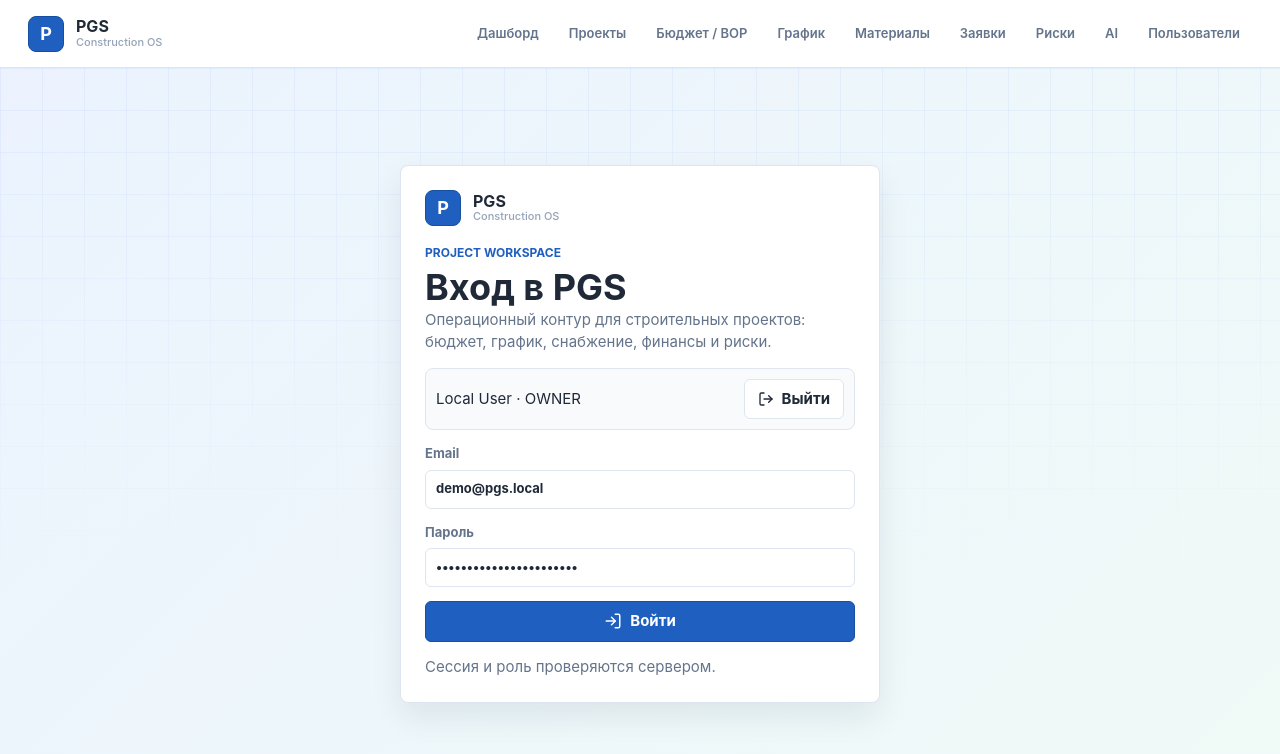
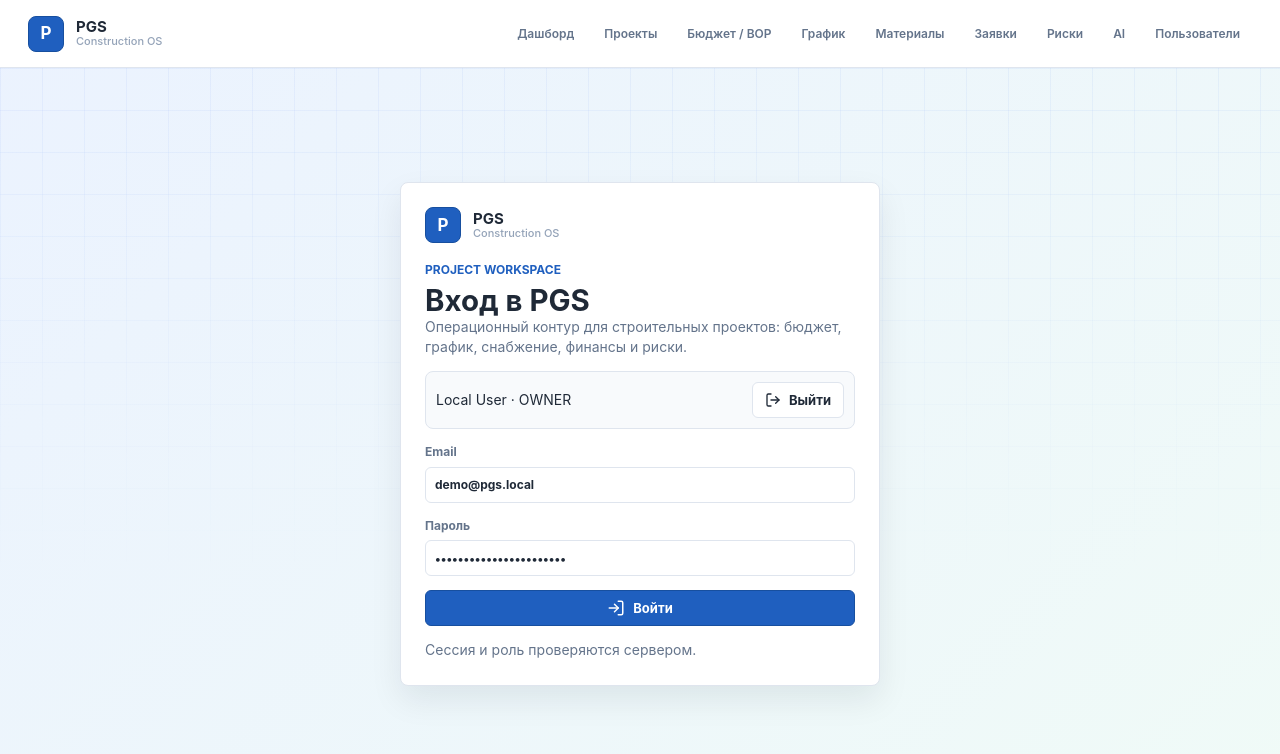
Before and after one commit to Grafnnn/PGS, a Next.js app: page /login in a window 1280 px wide. Shown: the top 754 px of the page. Built offline with nearby package versions, Linux system fonts and the light colour scheme; no server answers.

Commit message:
Tune UI typography scale (#17)
Tune UI typography scale

```diff
--- a/src/app/globals.css
+++ b/src/app/globals.css
@@ -40,9 +40,9 @@ body {
   background: linear-gradient(180deg, #ffffff 0, var(--bg) 280px);
   color: var(--text);
   font-family: var(--font-sans), Inter, ui-sans-serif, system-ui, -apple-system, BlinkMacSystemFont, "Segoe UI", sans-serif;
-  font-size: 15px;
+  font-size: 14px;
   font-synthesis-weight: none;
-  line-height: 1.5;
+  line-height: 1.46;
   min-width: 320px;
   text-rendering: optimizeLegibility;
   -webkit-font-smoothing: antialiased;
@@ -120,7 +120,7 @@ textarea {
   box-shadow: none;
   color: #fff;
   display: inline-flex;
-  font-size: 18px;
+  font-size: 17px;
   font-weight: 700;
   height: 36px;
   justify-content: center;
@@ -136,7 +136,7 @@ textarea {
 
 .brand-name {
   color: var(--text);
-  font-size: 16px;
+  font-size: 15px;
   font-weight: 700;
 }
 
@@ -157,7 +157,7 @@ textarea {
   border: 1px solid transparent;
   border-radius: var(--radius-sm);
   color: var(--muted);
-  font-size: 13px;
+  font-size: 12px;
   font-weight: 600;
   padding: 8px 11px;
 }
@@ -279,18 +279,18 @@ h3 {
 }
 
 h1 {
-  font-size: clamp(26px, 3vw, 36px);
+  font-size: clamp(23px, 2.3vw, 30px);
   font-weight: 650;
-  line-height: 1.16;
+  line-height: 1.12;
 }
 
 h2 {
-  font-size: 20px;
+  font-size: 18px;
   font-weight: 650;
 }
 
 h3 {
-  font-size: 16px;
+  font-size: 15px;
   font-weight: 650;
 }
 
@@ -324,7 +324,7 @@ p:last-child {
   border: 1px solid var(--line);
   border-radius: var(--radius);
   box-shadow: var(--shadow-sm);
-  padding: 18px;
+  padding: 16px;
 }
 
 .panel:hover {
@@ -343,29 +343,30 @@ p:last-child {
 }
 
 .panel.kpi {
-  min-height: 104px;
+  min-height: 94px;
 }
 
 .kpi-label {
   align-items: center;
   color: var(--muted);
   display: flex;
-  font-size: 13px;
+  font-size: 12px;
   font-weight: 600;
   gap: 8px;
 }
 
 .kpi-value {
   color: var(--text);
-  font-size: 24px;
+  font-size: 20px;
   font-weight: 680;
   line-height: 1.12;
-  overflow-wrap: anywhere;
+  overflow-wrap: normal;
+  white-space: nowrap;
 }
 
 .kpi-hint {
   color: var(--muted-soft);
-  font-size: 12px;
+  font-size: 11px;
   font-weight: 600;
 }
 
@@ -386,7 +387,7 @@ p:last-child {
   border: 1px solid transparent;
   border-radius: 999px;
   display: inline-flex;
-  font-size: 12px;
+  font-size: 11px;
   font-weight: 700;
   line-height: 1;
   padding: 6px 9px;
@@ -442,7 +443,7 @@ table {
 th,
 td {
   border-bottom: 1px solid var(--line);
-  padding: 12px 13px;
+  padding: 10px 12px;
   text-align: left;
   vertical-align: top;
 }
@@ -450,7 +451,7 @@ td {
 th {
   background: #f8fafc;
   color: #4b5b72;
-  font-size: 11px;
+  font-size: 10px;
   font-weight: 750;
   letter-spacing: 0;
   position: sticky;
@@ -487,8 +488,9 @@ tr:last-child td {
   font-weight: 650;
   gap: 8px;
   justify-content: center;
-  min-height: 39px;
-  padding: 8px 13px;
+  font-size: 13px;
+  min-height: 36px;
+  padding: 7px 12px;
   white-space: nowrap;
 }
 
@@ -524,9 +526,9 @@ tr:last-child td {
 }
 
 .icon-button {
-  min-height: 34px;
-  padding: 7px;
-  width: 34px;
+  min-height: 32px;
+  padding: 6px;
+  width: 32px;
 }
 
 .tabs {
@@ -546,8 +548,9 @@ tr:last-child td {
   border-radius: var(--radius-sm);
   color: var(--muted);
   cursor: pointer;
+  font-size: 13px;
   font-weight: 650;
-  padding: 9px 11px;
+  padding: 8px 10px;
   white-space: nowrap;
 }
 
@@ -572,7 +575,7 @@ tr:last-child td {
 label {
   color: var(--muted);
   display: grid;
-  font-size: 13px;
+  font-size: 12px;
   font-weight: 650;
   gap: 6px;
 }
@@ -584,8 +587,8 @@ textarea {
   border: 1px solid var(--line);
   border-radius: var(--radius-sm);
   color: var(--text);
-  min-height: 39px;
-  padding: 8px 10px;
+  min-height: 36px;
+  padding: 7px 9px;
   width: 100%;
 }
 
@@ -852,7 +855,7 @@ input[type="checkbox"] {
 
 @media (max-width: 640px) {
   body {
-    font-size: 14px;
+    font-size: 13px;
   }
 
   .grid-4,
@@ -867,7 +870,11 @@ input[type="checkbox"] {
   }
 
   .panel {
-    padding: 15px;
+    padding: 14px;
+  }
+
+  .kpi-value {
+    white-space: normal;
   }
 
   .topbar {
```
